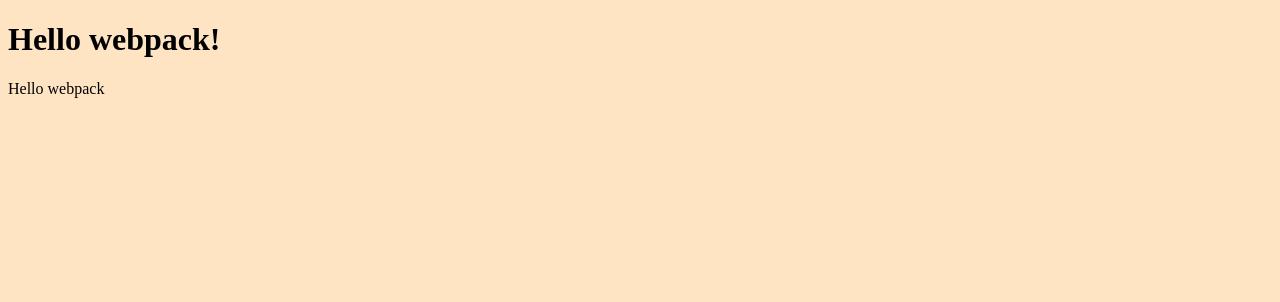
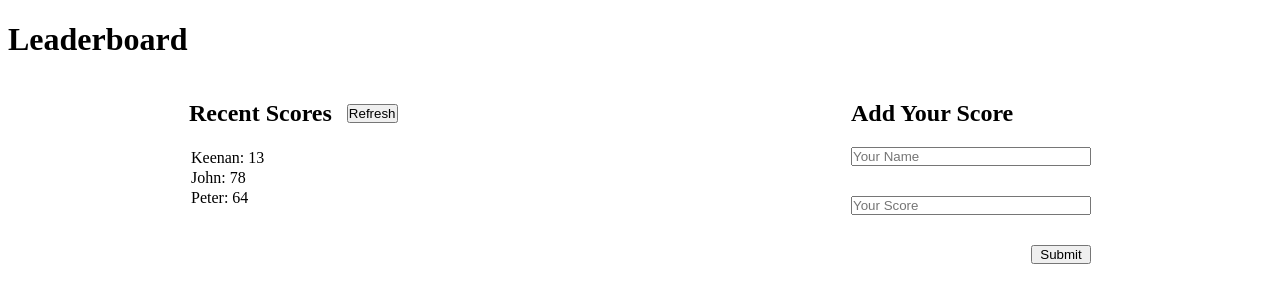
Before and after one commit to keebot-png/Leaderboard-API, a website built with webpack: page src/index.html in a window 1280 px wide. Built offline with nearby package versions, Linux system fonts and the light colour scheme.

Commit message:
Add html, css and JS files and also fix linters

```diff
--- a/src/index.html
+++ b/src/index.html
@@ -3,9 +3,34 @@
 <head>
     <meta charset="UTF-8">
     <meta name="viewport" content="width=device-width, initial-scale=1.0">
-    <title>Wbpack Exercise</title>
+    <title>Leaderboard Project</title>
 </head>
 <body>
-    <h1>Hello webpack!</h1>
+    <Main>
+        <header class="h1">
+            <h1>Leaderboard</h1>
+        </header>
+        <section>
+            <div class="all-sections">
+                <div class="recent-scores">
+                    <div class="head-and-button">
+                        <h2>Recent Scores</h2>
+                        <button class="button-1" type="button">Refresh</button>
+                    </div>
+                    <table class="table-form">
+
+                    </table>
+                </div>
+                <div class="add-your-score">
+                    <h2>Add Your Score</h2>
+                    <form action="#">
+                        <input type="text" placeholder="Your Name">
+                        <input type="text" placeholder="Your Score">
+                        <button class="add-button" type="button">Submit</button>
+                    </form>
+                </div>
+            </div>
+        </section>
+    </Main>
 </body>
 </html>
--- a/src/index.js
+++ b/src/index.js
@@ -1,14 +1,7 @@
+// eslint-disable-next-line
 import _ from 'lodash';
+import dataInsert from './modules/dataInput.js';
+import htmlInput from './modules/interaction.js';
 import './style.css';
 
- function component() {
-   const element = document.createElement('div');
-
-  // Lodash, now imported by this script
-   element.innerHTML = _.join(['Hello', 'webpack'], ' ');
-   element.classList.add('hello');
-
-   return element;
- }
-
- document.body.appendChild(component());
+htmlInput(dataInsert);
--- /dev/null
+++ b/src/modules/dataInput.js
@@ -0,0 +1,16 @@
+const dataInsert = [
+  {
+    name: 'Keenan',
+    score: 13,
+  },
+  {
+    name: 'John',
+    score: 78,
+  },
+  {
+    name: 'Peter',
+    score: 64,
+  },
+];
+
+export default dataInsert;
--- /dev/null
+++ b/src/modules/interaction.js
@@ -0,0 +1,11 @@
+const htmlInput = (arr) => {
+  arr.forEach((data) => {
+    document.querySelector('.table-form').innerHTML += `
+        <tr>
+            <td>${data.name}: ${data.score}</td>
+        </tr>
+      `;
+  });
+};
+
+export default htmlInput;
--- a/src/style.css
+++ b/src/style.css
@@ -1,3 +1,31 @@
-body {
-    background-color: bisque;
+* {
+  box-sizing: border-box;
+  padding: 0;
 }
+
+.all-sections {
+  display: flex;
+  justify-content: space-around;
+}
+
+.head-and-button {
+  display: flex;
+  align-items: center;
+  gap: 15px;
+}
+
+.recent-scores {
+  min-width: 300px;
+}
+
+form {
+  display: flex;
+  flex-direction: column;
+  width: 240px;
+  gap: 30px;
+}
+
+.add-button {
+  width: 25%;
+  align-self: flex-end;
+}
--- a/webpack.config.js
+++ b/webpack.config.js
@@ -2,17 +2,18 @@ const path = require('path');
 const HtmlWebpackPlugin = require('html-webpack-plugin');
 
 module.exports = {
+  mode: 'development',
   entry: './src/index.js',
   plugins: [
     new HtmlWebpackPlugin({
-        template: './src/index.html',
+      template: './src/index.html',
     }),
   ],
-//   output: {
-//     filename: '[main].bundle.js',
-//     path: path.resolve(__dirname, 'dist'),
-//     clean: true,
-//   },
+  output: {
+    filename: '[main].bundle.js',
+    path: path.resolve(__dirname, 'dist'),
+    clean: true,
+  },
   module: {
     rules: [
       {
@@ -22,7 +23,7 @@ module.exports = {
     ],
   },
   optimization: {
-    runtimeChunk: 'single',
+    // runtimeChunk: 'single',
   },
   devServer: {
     static: './dist',
```
Also changed, not shown: package.json (+9 -0 lines), README.md, dist/[main].bundle.js, dist/[main].bundle.js.LICENSE.txt (deleted), dist/index.html, dist/main.js (deleted), dist/main.js.LICENSE.txt (deleted), dist/runtime.js (deleted), 1 other file.
